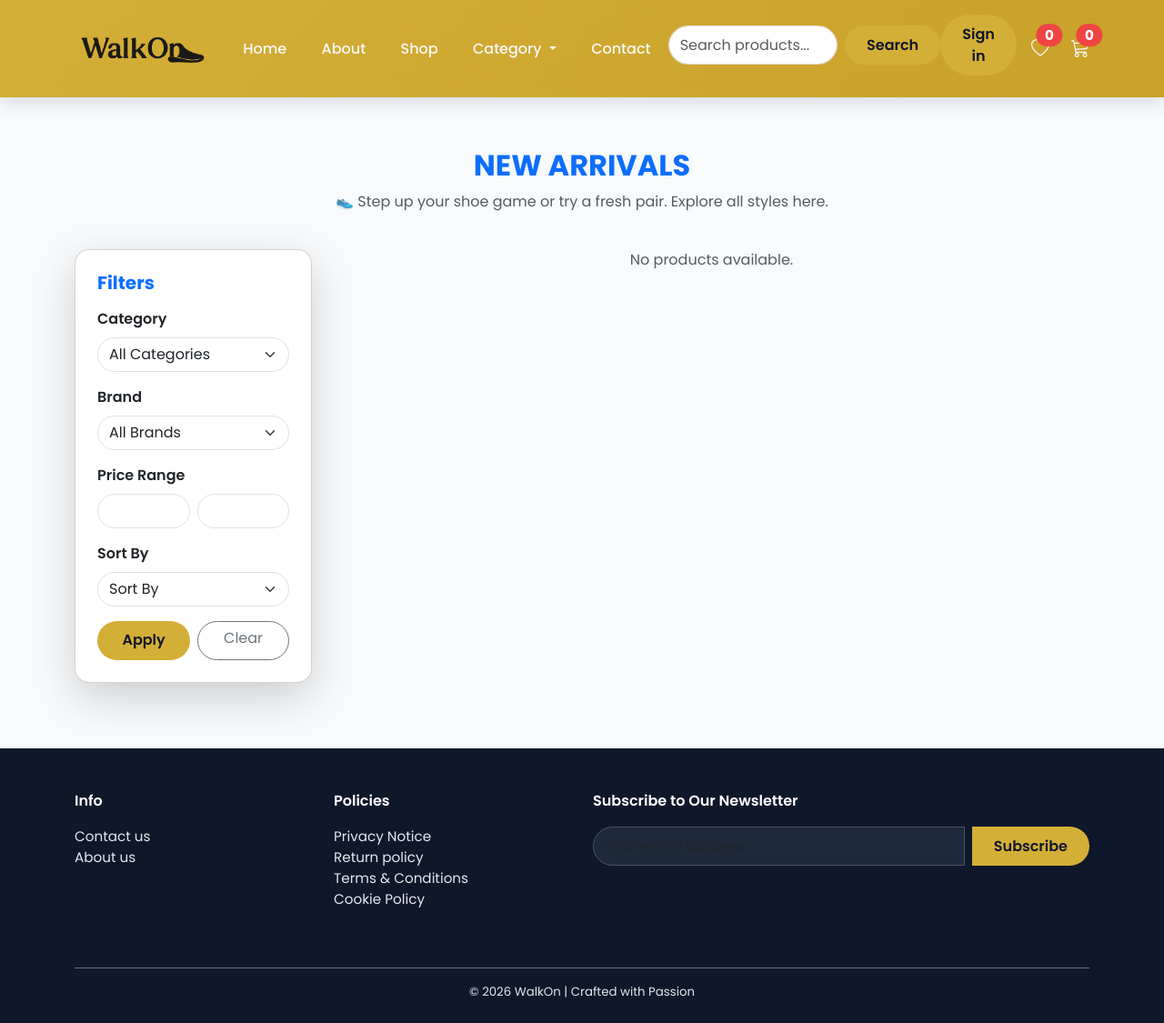
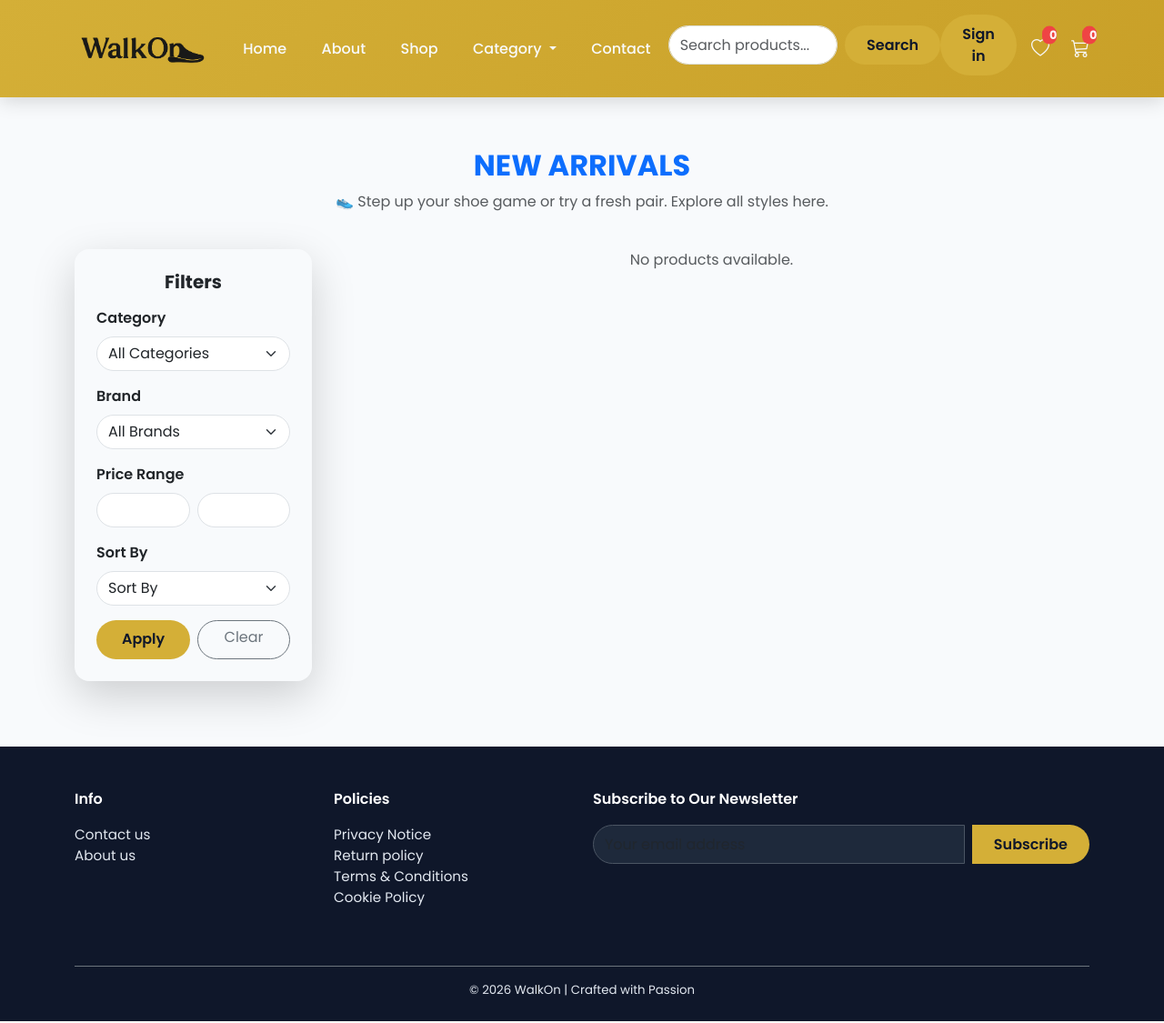
Before and after one commit to rubeenabadhi/Walkon_ecommerce, a Django app: page /new-arrivals/ in a window 1280 px wide. Shown: the whole page at 91% size. Run offline with Django 5.2, Linux system fonts and the light colour scheme; data that the repository does not hold is empty; parts of the project's set-up code (start-up, migrations or seed data) failed here and were passed over; some libraries are stand-ins or nearby versions.

Commit message:
change ui

```diff
--- a/authentication/views.py
+++ b/authentication/views.py
@@ -29,8 +29,8 @@
 #user-defined views for signup and OTP verification,home view
 #=====================HOME VIEW===============================================
 def home(request):
-    products = Product.objects.all().prefetch_related('variants')
-    new_products = Product.objects.all().order_by('-created_at').prefetch_related('variants')
+    products = Product.objects.all().prefetch_related('variants').exclude(is_deleted=True)[:4]
+    new_products = Product.objects.all().order_by('-created_at').prefetch_related('variants').exclude(is_deleted=True)[:4]
 
     for product in products:
         for variant in product.variants.all():
@@ -207,6 +207,8 @@
 
         user = auth.authenticate(request, username=email, password=password)
         # If  use custom user with EMAIL as USERNAME_FIELD, then 'username=email' is correct
+
+
 
         if user is not None:
             if user.is_active and not user.is_staff and not user.is_superuser:
--- a/templates/user/index.html
+++ b/templates/user/index.html
@@ -130,6 +130,7 @@
     <div class="row g-4">
       {% for product in products|slice:":4" %}
       {% with variant=product.variants.first %}
+
       <div class="col-md-3 col-sm-6">
         <div class="card shadow-sm border-0"
              style="border-radius:12px; transition:transform 0.3s, box-shadow 0.3s;"
--- a/templates/user/new_arrivals.html
+++ b/templates/user/new_arrivals.html
@@ -3,12 +3,12 @@
 {% load widget_tweaks %} <!-- For adding CSS classes to form fields -->
 
 {% block title %}KIDS SHOES - Walkon{% endblock %}
+
+{% block content %}
+
 {% block extra_css %}
 <link rel="stylesheet" href="{% static 'css/productlist.css' %}">
 {% endblock %}
-{% block content %}
-
-
 <div class="container py-4">
     <!-- Header Section -->
     <div class="text-center mb-4 header-section">
@@ -36,26 +36,26 @@
         </div>
 
         <!-- Filters Section -->
-        <div class="col-lg-3 col-md-4 collapse d-md-block mb-4 filter-sidebar" id="filterSidebar">
+        <div class="col-lg-3 col-md-4 collapse d-md-block mb-4 filter-sidebar text-dark " id="filterSidebar">
             <div class="card p-3 shadow-lg rounded-4">
                 <form method="get" class="p-2 rounded">
-                    <h5 class="fw-bold mb-3 text-primary">Filters</h5>
+                    <h5 class="fw-bold mb-3 text-center text-dark">Filters</h5>
 
                     <!-- Category -->
                     <div class="mb-3">
-                        <label for="id_category" class="form-label fw-semibold">Category</label>
+                        <label for="id_category" class="form-label fw-semibold text-dark">Category</label>
                         {{ filter_form.category|add_class:"form-select rounded-pill" }}
                     </div>
 
                     <!-- Brand -->
                     <div class="mb-3">
-                        <label for="id_brand" class="form-label fw-semibold">Brand</label>
+                        <label for="id_brand" class="form-label fw-semibold text-dark">Brand</label>
                         {{ filter_form.brand|add_class:"form-select rounded-pill" }}
                     </div>
 
                     <!-- Price Range -->
                     <div class="mb-3">
-                        <label class="form-label fw-semibold">Price Range</label>
+                        <label class="form-label fw-semibold text-dark">Price Range</label>
                         <div class="d-flex gap-2">
                             {{ filter_form.min_price|add_class:"form-control rounded-pill" }}
                             {{ filter_form.max_price|add_class:"form-control rounded-pill" }}
@@ -64,7 +64,7 @@
 
                     <!-- Sort By -->
                     <div class="mb-3">
-                        <label for="id_sort_by" class="form-label fw-semibold">Sort By</label>
+                        <label for="id_sort_by" class="form-label fw-semibold text-dark">Sort By</label>
                         {{ filter_form.sort_by|add_class:"form-select rounded-pill" }}
                     </div>
 
@@ -109,7 +109,7 @@
 
                 <!-- Product Details -->
                 <div class="card-body text-center">
-                    <h6 class="card-title fw-bold text-truncate" style="color:#ffeb3b;">
+                    <h6 class="card-title fw-bold text-truncate " >
                         {{ product.name|default:"No Name" }}
                     </h6>
 
@@ -140,7 +140,7 @@
                     {% endif %}
                     {% endwith %}
 
-                    <p class="card-text small text-white">{{ product.category|default:"No Category" }}
+                    <p class="card-text small text-muted">{{ product.category|default:"No Category" }}
 
                         <i class="bi bi-tags-fill me-1"></i>{{ product.brand|default:"No Brand" }}
 
```
